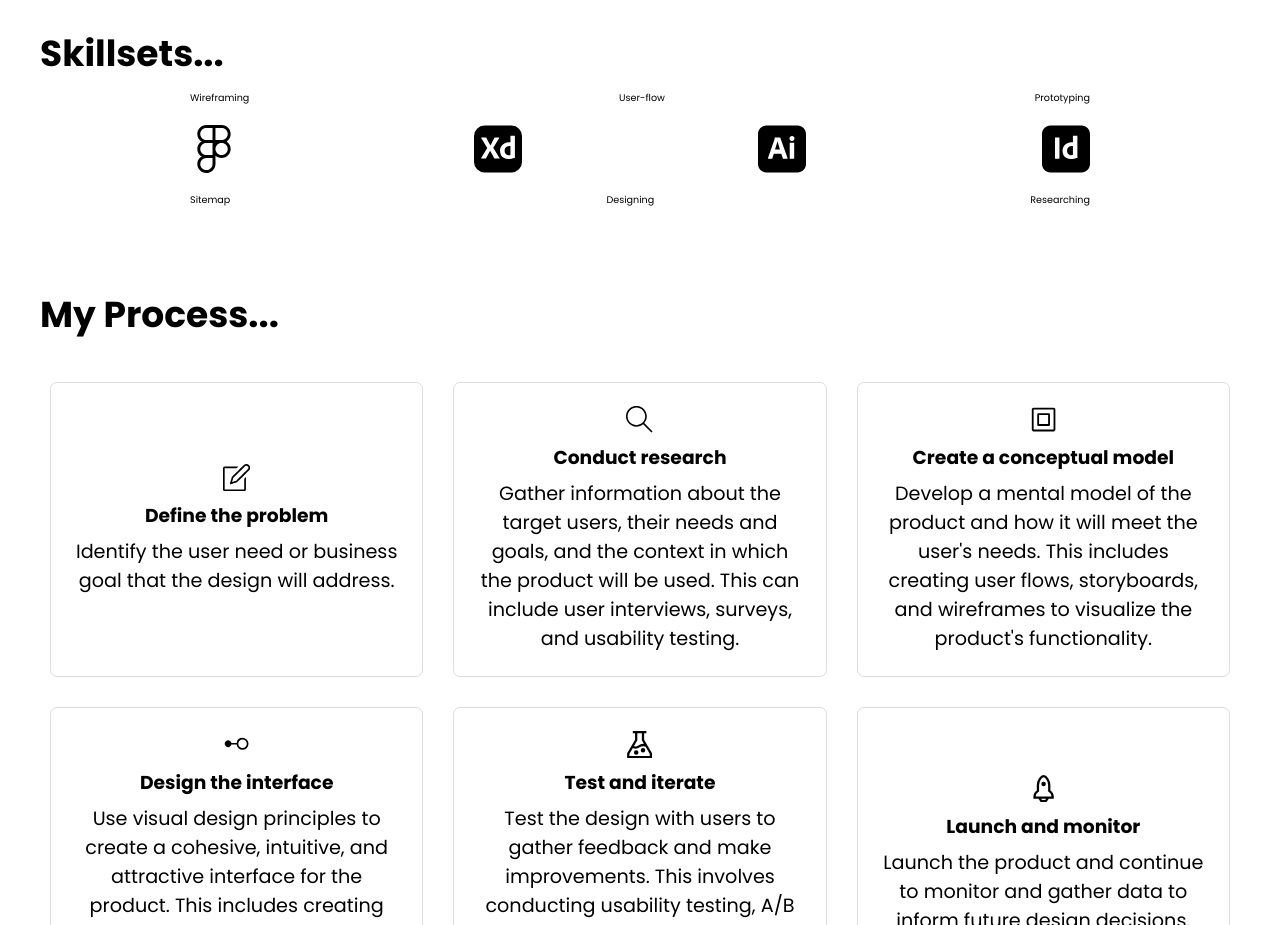
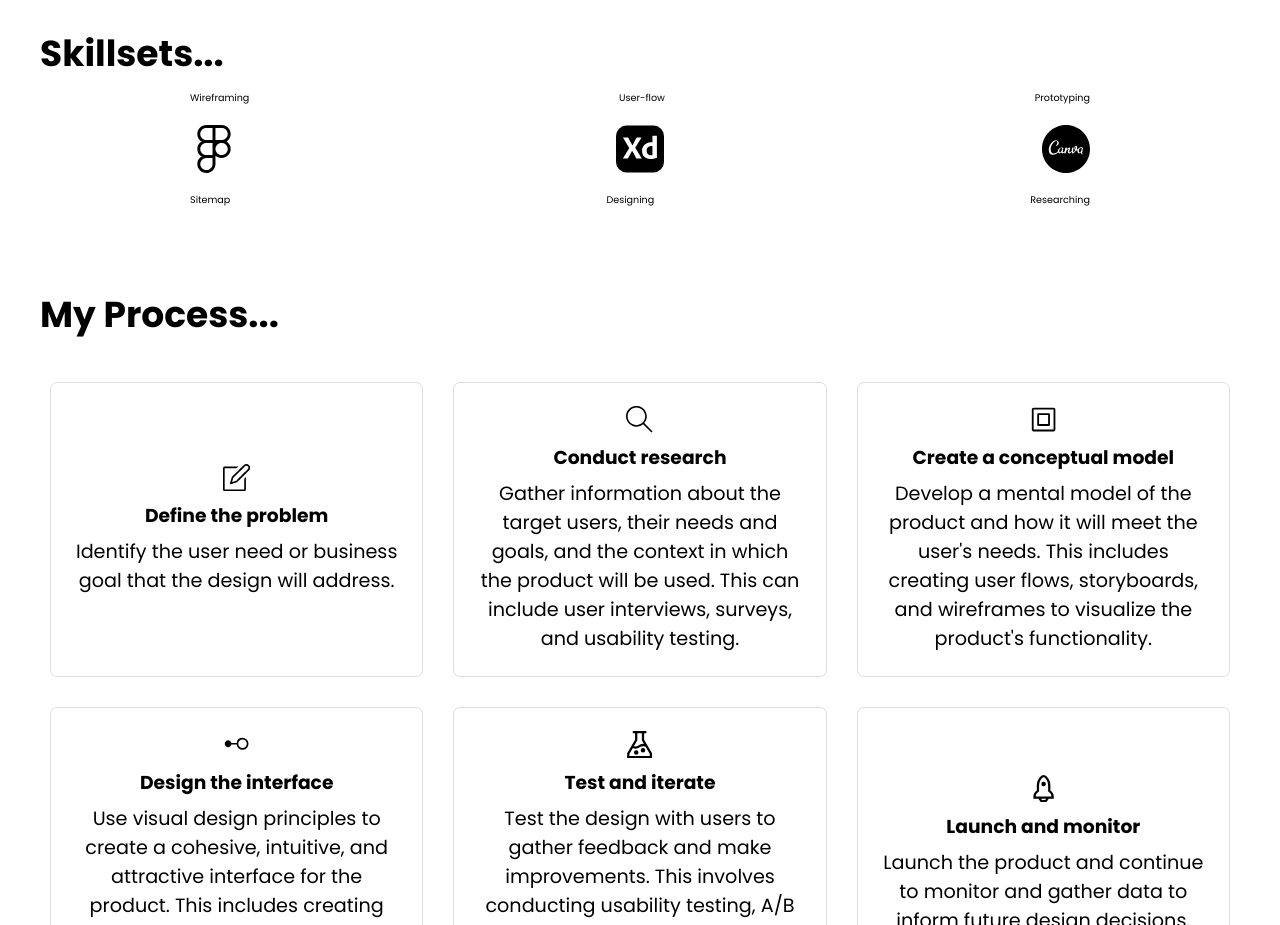
Before and after one commit to efethegenius/ROB-portfolio, a React (Create React App) app: page / in a window 1280 px wide. Shown: the part 2960-3885 px from the top of the page. Built offline with nearby package versions, Linux system fonts and the light colour scheme.

Commit message:
removed skills

```diff
--- a/src/Components/Body.js
+++ b/src/Components/Body.js
@@ -6,6 +6,7 @@ import {
   SiAdobeillustrator,
   SiAdobeindesign,
   SiSketch,
+  SiCanva,
 } from "react-icons/si";
 import { SlNote } from "react-icons/sl";
 import { RxBoxModel } from "react-icons/rx";
@@ -194,8 +195,9 @@ export const Body = () => {
           <div className="skillsets-container">
             <SiFigma />
             <SiAdobexd />
-            <SiAdobeillustrator />
-            <SiAdobeindesign />
+            <SiCanva />
+            {/* <SiAdobeillustrator />
+            <SiAdobeindesign /> */}
             {/* <SiSketch /> */}
           </div>
           <div className="skill-list">
```
